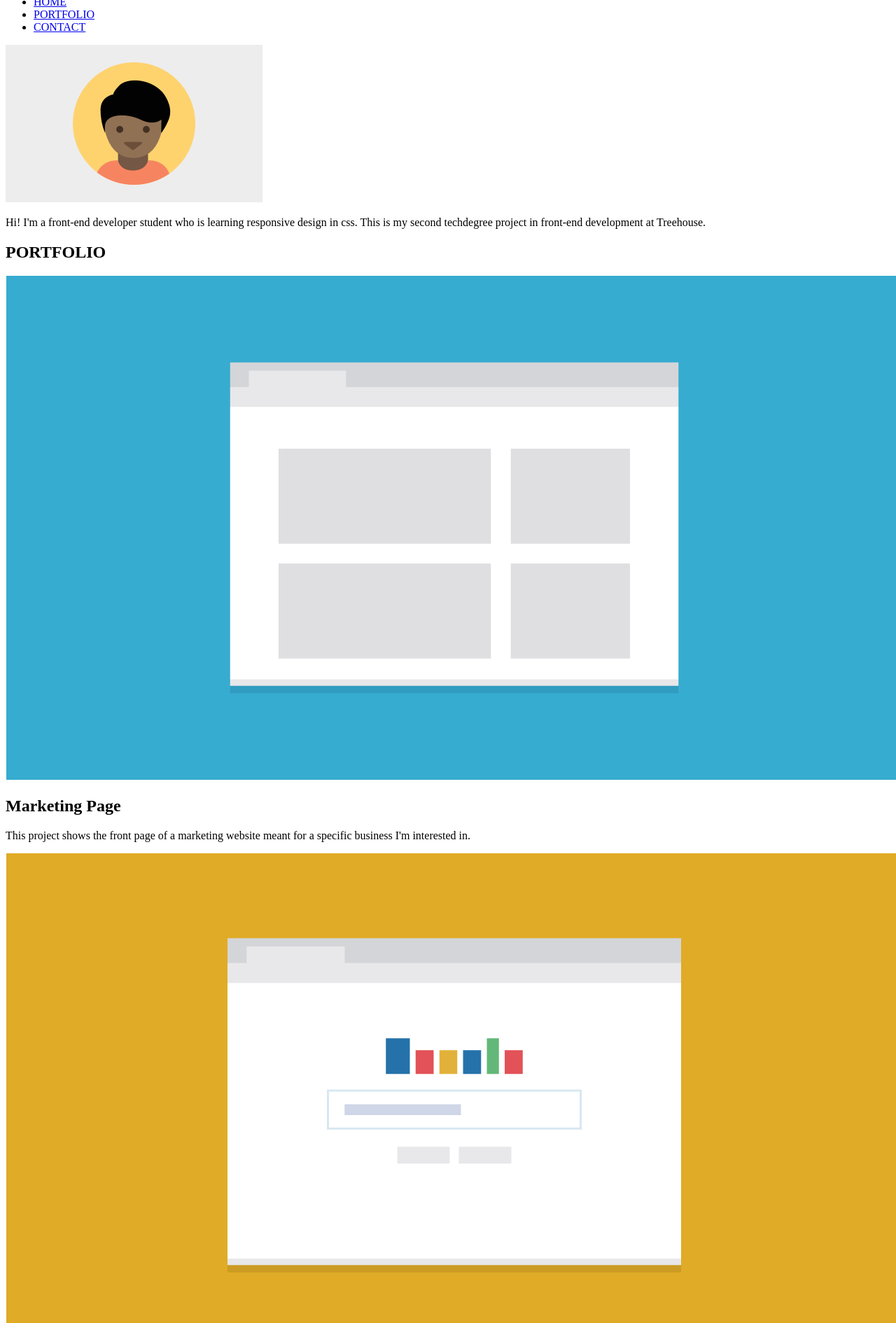
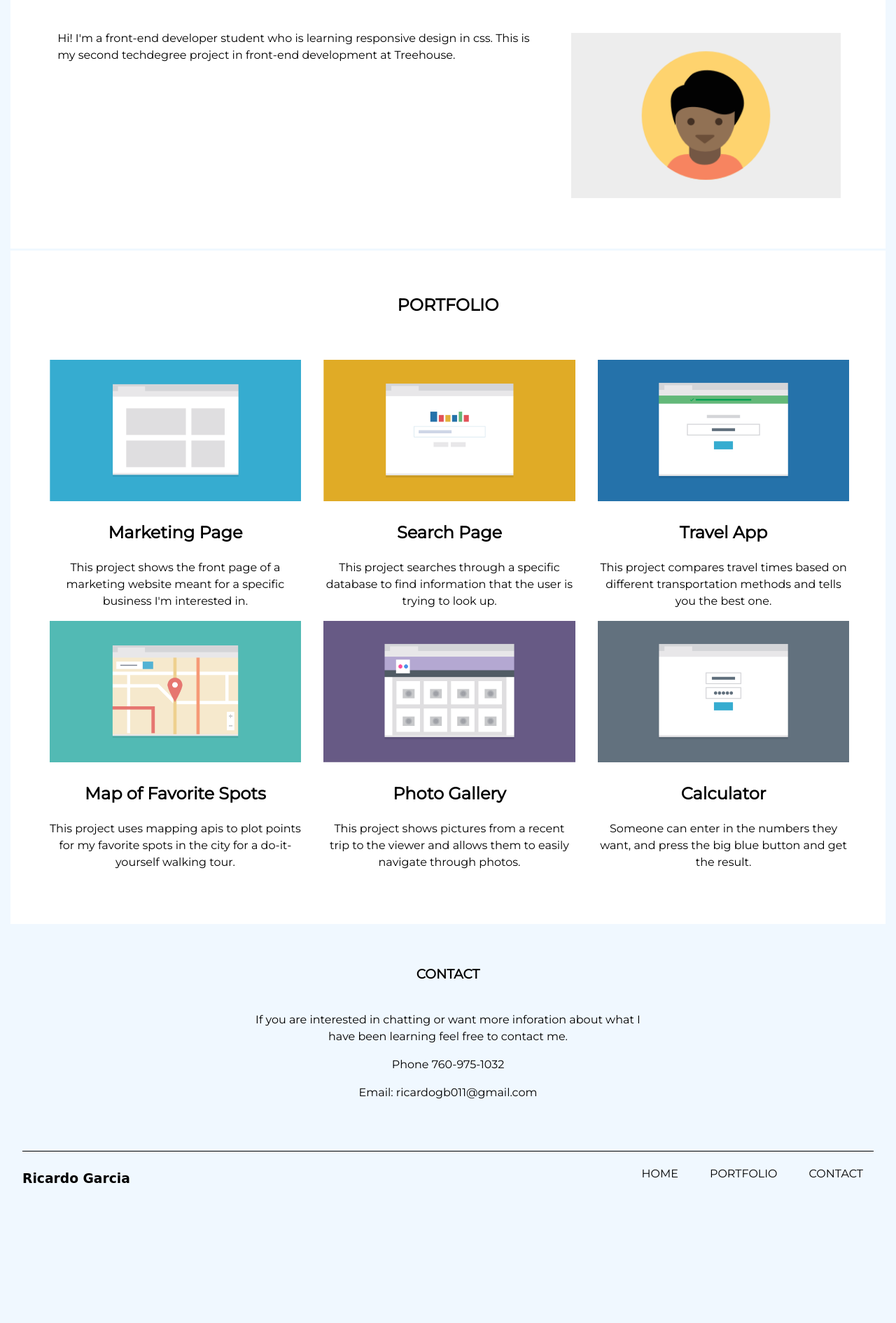
Before and after one commit to garcia283/techdegreeProject2, a plain HTML site: page index.html in a window 1280 px wide. Shown: the part 86-1976 px from the top of the page at 70% size. After the commit the page ends 1825 px from the top, so only its background shows below. Drawn offline with Linux system fonts and the light colour scheme; a web font is replaced by a local one.

Commit message:
finalized some details

```diff
--- a/css/style.css
+++ b/css/style.css
@@ -0,0 +1,345 @@
+/* Base Styles  */
+
+* {
+  box-sizing: border-box;
+}
+
+body {
+  font-family: 'Montserrat', sans-serif;
+  line-height: 1.5;
+  background-color: #F0F8FF;
+}
+
+p {
+  font-size: 1em;
+}
+
+a {
+  text-decoration: none;
+  color: black;
+}
+
+img {
+  max-width: 100%;
+}
+
+
+.footer-name {
+  font-family: 'Petit Formal Script', cursive;
+}
+
+.main-nav li a:active {
+  background: #F0F8FF;
+}
+
+.main-header,
+.main-content {
+  background-color: white;
+}
+
+.footer-name,
+.footer-nav a {
+  color: black;
+}
+
+/* ============
+    Layout
+=============== */
+
+.main-header {
+	padding-top: 1.5em;
+	padding-bottom: 2em;
+}
+
+#portfolio {
+  padding: 40px 0;
+  font-weight: bold;
+}
+
+#contact {
+  padding: 40px 0 20px;
+}
+
+.container,
+.container2 {
+  text-align: center;
+  padding-left: 1em;
+  padding-right: 1em;
+}
+
+.main-content {
+  width: 100%;
+  border-top: 3px solid #F0F8FF;
+  margin: 0 auto;
+  text-align: center;
+  padding-left: 1.2em;
+  padding-right: 1.2em;
+  padding-bottom: 60px;
+}
+
+/* Navigation & Main */
+
+.name {
+  font-size: 1.45em;
+}
+
+.name,
+.main-nav a {
+  text-align: center;
+  margin-top: 5px;
+  margin-bottom: 5px;
+}
+
+.main-nav {
+  padding-bottom: 25px;
+}
+
+.main-nav,
+.footer-nav {
+  list-style-type: none;
+  padding-left: 0;
+  margin-left: 0;
+}
+
+.footer-nav,
+.main-nav a {
+  font-size: 1em;
+}
+
+.name,
+.main-nav a {
+  display: block;
+  padding: 10px 15px;
+}
+
+
+.profile-img {
+  margin-top: 20px;
+  padding-left: 1.5em;
+  padding-right: 1.5em;
+}
+
+.contInfo {
+  text-align: center;
+  padding-left: 1em;
+  padding-right: 1em;
+}
+
+.container2 {
+  padding-top: 10px;
+}
+
+/* ==========
+    Footer
+============= */
+
+.main-footer {
+  width: 100%;
+  padding-top: 15px;
+  padding-left: 2em;
+  padding-right: 2em;
+  background-color: #F0F8FF;
+}
+
+.footer-name {
+  float: left;
+  margin: 0;
+  padding: 20px 0;
+}
+
+.footer-nav a {
+  float: right;
+  padding: 20px 0;
+}
+
+
+.clearfix::after {
+  content: " ";
+  display: table;
+  clear: both;
+}
+
+.container3 {
+  border-top: 1px solid black;
+}
+
+.callout {
+  display: none;
+}
+
+
+/* ==================
+   Media Queries
+  ===================  */
+
+@media (min-width: 768px) {
+
+  .wrap {
+    min-height: calc(100vh - 100px);
+  }
+
+  .contInfo,
+  .main-content,
+  .container3 {
+    width: 100%;
+    max-width: 1150px;
+    margin: 0 auto;
+  }
+
+
+  .name,
+  .main-nav a {
+     display: inline-block;
+   }
+
+  .main-nav a {
+    margin-left: 30px;
+    padding: 10px 15px;
+  }
+
+  .footer-nav a:hover,
+  .main-nav a:hover {
+    border-bottom: 1px solid blue;
+  }
+
+
+  .name {
+    width: 250px;
+  }
+
+  .intro {
+      padding-left: 1.2em;
+      text-align: left;
+    }
+
+   .unit {
+     display: inline-block;
+     width: 50%;
+     margin-right: -4px;
+     padding-left: 1em;
+     padding-right: 1em;
+     vertical-align: top;
+   }
+
+    .profile-img {
+      float: right;
+      margin-bottom: 20px;
+      margin-left: 5px;
+      width: 375px;
+      padding-right: 1em;
+    }
+
+    .clearfix::after {
+      content: " ";
+      display: table;
+      clear: both;
+    }
+
+    .contInfo {
+      background-color: #F0F8FF;
+      padding-bottom: 40px;
+    }
+
+    .contact {
+      width: 70%;
+      margin: 0 auto;
+    }
+
+    .footer-name {
+      float: left;
+      margin: 0;
+      padding-top: 15px;
+    }
+
+    .footer-nav {
+      float: right;
+      margin-top: 0;
+      padding-bottom: 40px;
+    }
+
+    .footer-nav a {
+      float: left;
+      margin-left: 15px;
+      padding: 10px 15px;
+    }
+
+    .callout {
+      display: inline-block;
+    }
+
+    .toTop {
+      display: none;
+    }
+
+    .container3 {
+      padding-top: 10px;
+    }
+
+
+/* =====================
+  Media Query for 1024px
+======================== */
+  @media (min-width: 1024px) {
+    .wrap {
+      min-height: calc(100vh - 100px);
+    }
+
+    .main-header,
+    .main-content,
+    .container3  {
+      width: 100%;
+      max-width: 1250px;
+      margin: 0 auto;
+    }
+
+
+    .main-header,
+    .main-content {
+      padding-left: 2em;
+      padding-right: 2em;
+    }
+
+    .name {
+      float: left;
+      margin-left: -5px;
+      text-align: left;
+      padding-right: 0;
+    }
+
+    .main-nav {
+      float: right;
+    }
+
+    .main-nav a {
+      margin-left: 15px;
+    }
+
+    .profile-img {
+      float: right;
+      margin-bottom: 40px;
+      margin-left: 15px;
+      width: 425px;
+    }
+
+    .unit {
+      display: inline-block;
+      margin-right: -4px;
+      padding-left: 1em;
+      padding-right: 1em;
+      vertical-align: top;
+    }
+
+    .first,
+    .second,
+    .third,
+    .fourth,
+    .fifth,
+    .sixth {
+      width: 33%;
+    }
+
+    .contact {
+      width: 50%;
+      margin: 0 auto;
+    }
+}
--- a/index.html
+++ b/index.html
@@ -1,97 +1,99 @@
 <!DOCTYPE html>
-<html>
+<html lang="en">
   <head>
     <meta charset="utf-8">
     <title>Ricardo's Portfolio Page</title>
-    <meta name="viewport" content="width=device-width, initial-scale=1">
+    <meta name="viewport" content="width=device-width, initial-scale=1.0">
+    <link href="https://fonts.googleapis.com/css?family=Montserrat" rel="stylesheet">
+    <link href="https://fonts.googleapis.com/css?family=Petit+Formal+Script" rel="stylesheet">
     <link rel="stylesheet" href="css/style.css">
+    <link rel="stylesheet" href="css/normalize.css">
   </head>
   <body>
-
-    <header class="main-header">
-      <div id="top">
-        <h1 class="student-name">Ricardo Garcia</h1>
+   <div class="wrap">
+    <header class="main-header" id="top">
+      <div class="container clearfix">
+       <h1 class="name">Ricardo Garcia</h1>
         <nav class="main-nav">
-          <ul>
-            <li><a href="#">HOME</a></li>
-            <li><a href="#">PORTFOLIO</a></li>
-            <li><a href="#">CONTACT</a></li>
-          </ul>
+            <a href="#">HOME</a>
+            <a href="#portfolio">PORTFOLIO</a>
+            <a href="#contact">CONTACT</a>
         </nav>
       </div>
-
-      <div class="">
-        <img class="profile-img"src="images/responsive-layout-profile.png" alt="a profile picture">
-        <p>Hi! I'm a front-end developer student who is learning responsive design
+      <div class="container2 clearfix">
+        <img class="profile-img" src="images/responsive-layout-profile.png" alt="a profile picture">
+        <p class="intro">Hi! I'm a front-end developer student who is learning responsive design
         in css. This is my second techdegree project in front-end development at Treehouse.</p>
       </div>
     </header>
 
   <main class="main-content">
-      <h2 class="title">PORTFOLIO</h2>
-
-      <div class"first unit">
+      <h2 id="portfolio">PORTFOLIO</h2>
+        <div class="first unit">
           <img src="images/portfolio-1.png" alt="marketing image">
           <h2>Marketing Page</h2>
           <p>This project shows the front page of a marketing website meant for
           a specific business I'm interested in.</p>
         </div>
-
-      <div class"second unit">
+       <div class="second unit">
         <img src="images/portfolio-2.png" alt="search image">
         <h2>Search Page</h2>
         <p>This project searches through a specific database to find information
           that the user is trying to look up.</p>
        </div>
 
-      <div class"third unit">
+       <div class="third unit">
         <img src="images/portfolio-3.png" alt="travel image">
         <h2>Travel App</h2>
         <p>This project compares travel times based on different transportation
           methods and tells you the best one.</p>
        </div>
 
-      <div class"fourth unit">
+       <div class="fourth unit">
         <img src="images/portfolio-4.png" alt="marketing image">
         <h2>Map of Favorite Spots</h2>
         <p>This project uses mapping apis to plot points for my favorite
         spots in the city for a do-it-yourself walking tour.</p>
        </div>
 
-      <div class"fifth unit">
+       <div class="fifth unit">
         <img src="images/portfolio-5.png" alt="photo gallery image">
         <h2>Photo Gallery</h2>
         <p>This project shows pictures from a recent trip to the viewer and
         allows them to easily navigate through photos.</p>
        </div>
 
-      <div class"sixth unit">
+       <div class="sixth unit">
         <img src="images/portfolio-6.png" alt="calculator image">
-        <h2>Marketing Page</h2>
+        <h2>Calculator</h2>
         <p>Someone can enter in the numbers they want, and press the big blue
         button and get the result.</p>
        </div>
+  </main>
 
-      <div>
+      <div class="contInfo">
+        <div class="contact">
+         <h3 id="contact">CONTACT</h3>
           <p>If you are interested in chatting or want more inforation about
           what I have been learning feel free to contact me.</p>
+          <p>Phone 760-975-1032</p>
+          <p>Email:
+            <a href="mailto:ricardogb011@gmail.com?subject=Hi%20there!">ricardogb011@gmail.com</a>
+          </p>
+         </div>
+       </div>
+     </div>
 
+    <footer class="main-footer clearfix">
+      <div class="container3">
+        <h3 class="footer-name">Ricardo Garcia</h3>
+         <nav class="footer-nav">
+           <a class="toTop" href="#top">BACK TO TOP</a>
+           <a class="callout" href="#">HOME</a>
+           <a class="callout" href="#portfolio">PORTFOLIO</a>
+           <a class="callout" href="#contact">CONTACT</a>
+         </nav>
       </div>
-    </main>
-
-    <footer class="main-footer">
-      <h3>Ricardo Garcia</h3>
-      <h3><a href="#top">BACK TO TOP</a></h3>
-      <nav class="main-nav">
-          <ul>
-            <li><a href="#">HOME</a></li>
-            <li><a href="#">PORTFOLIO</a></li>
-            <li><a href="#">CONTACT</a></li>
-          </ul>
-        </nav>
-
-
     </footer>
-
   </body>
 </html>
```
Also changed, not shown: css/normalize.css (added). Lines whose indentation alone changed are shown as unchanged.
